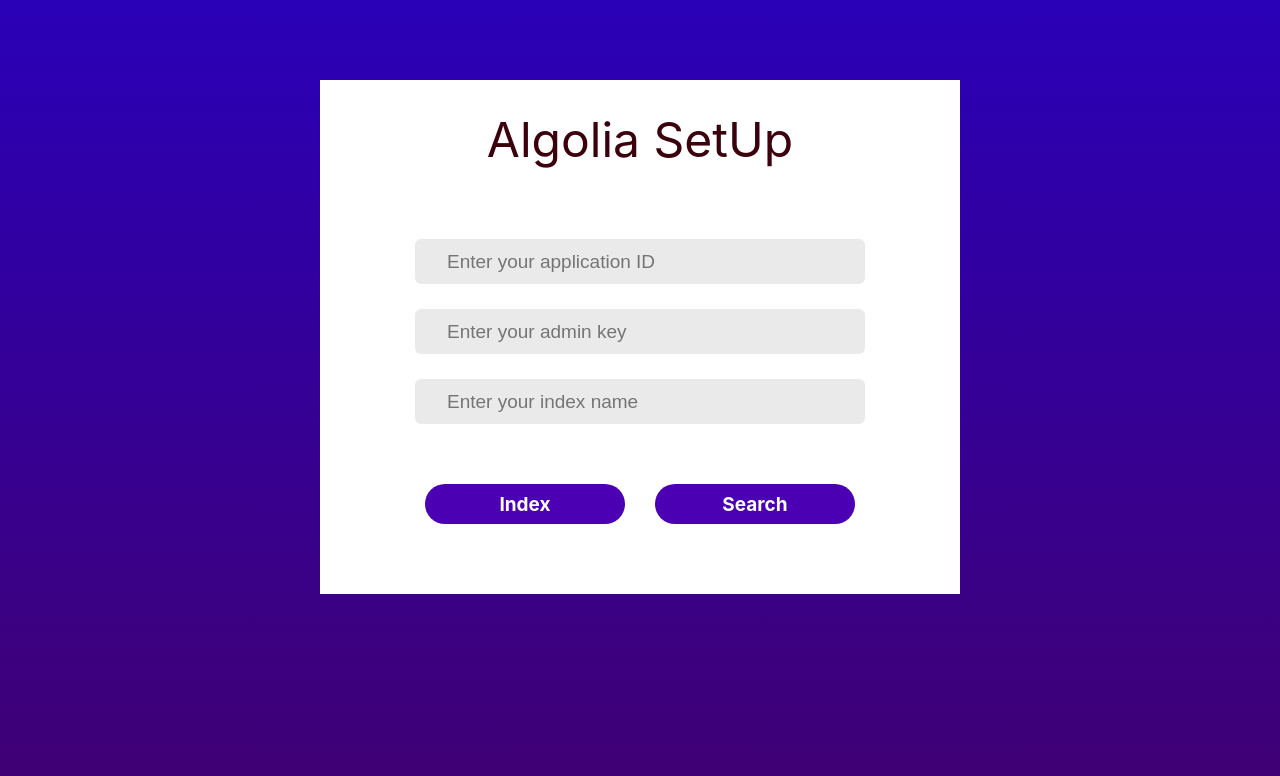
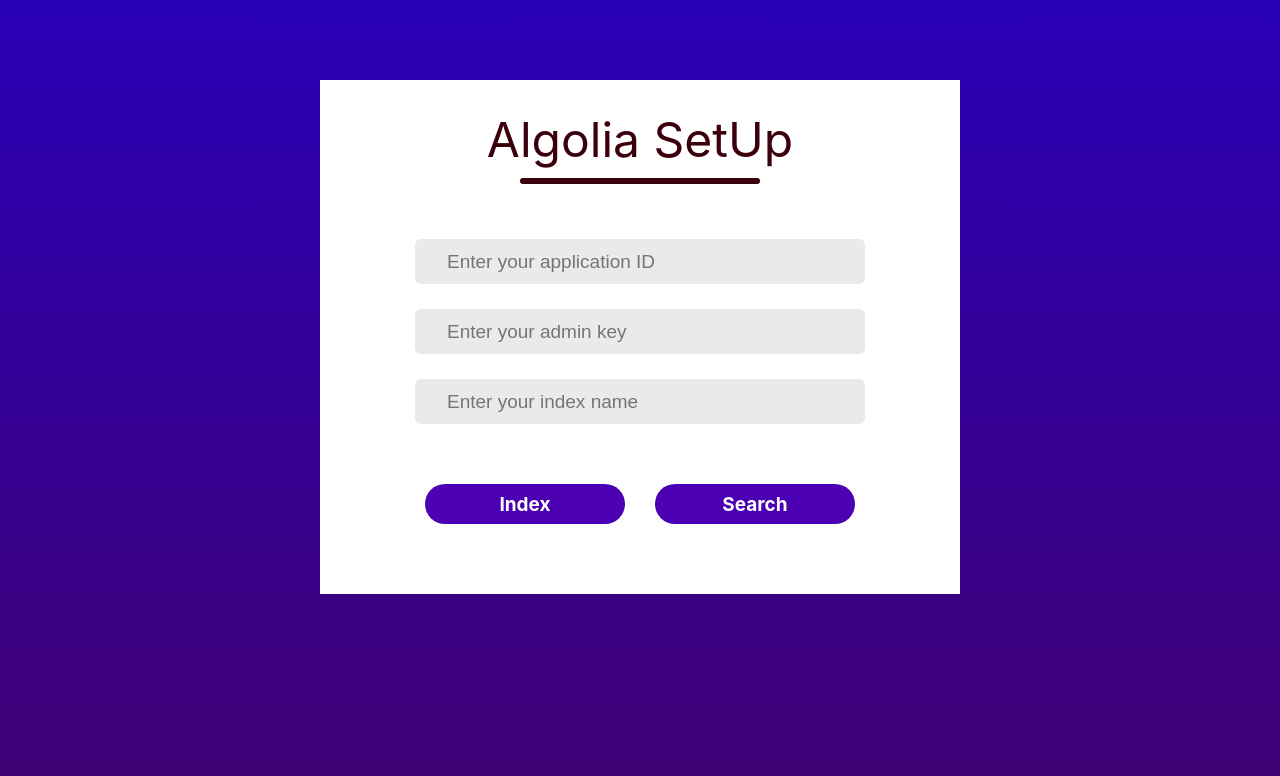
Before and after one commit to minna1996/algolia-ui, a React (Create React App) app: page / in a window 1280 px wide. Shown: the top 776 px of the page. Built offline with nearby package versions, Linux system fonts and the light colour scheme.

Commit message:
design change

```diff
--- a/src/Components/Form/AlgoliaSetUp.css
+++ b/src/Components/Form/AlgoliaSetUp.css
@@ -24,9 +24,9 @@
 }
 
 .underline{
-    width: 61px;
+    width: 15rem;
     height: 6px;
-    background: 3c000d;
+    background: #3c000d;
     border-radius: 9px;
 }
 
```
